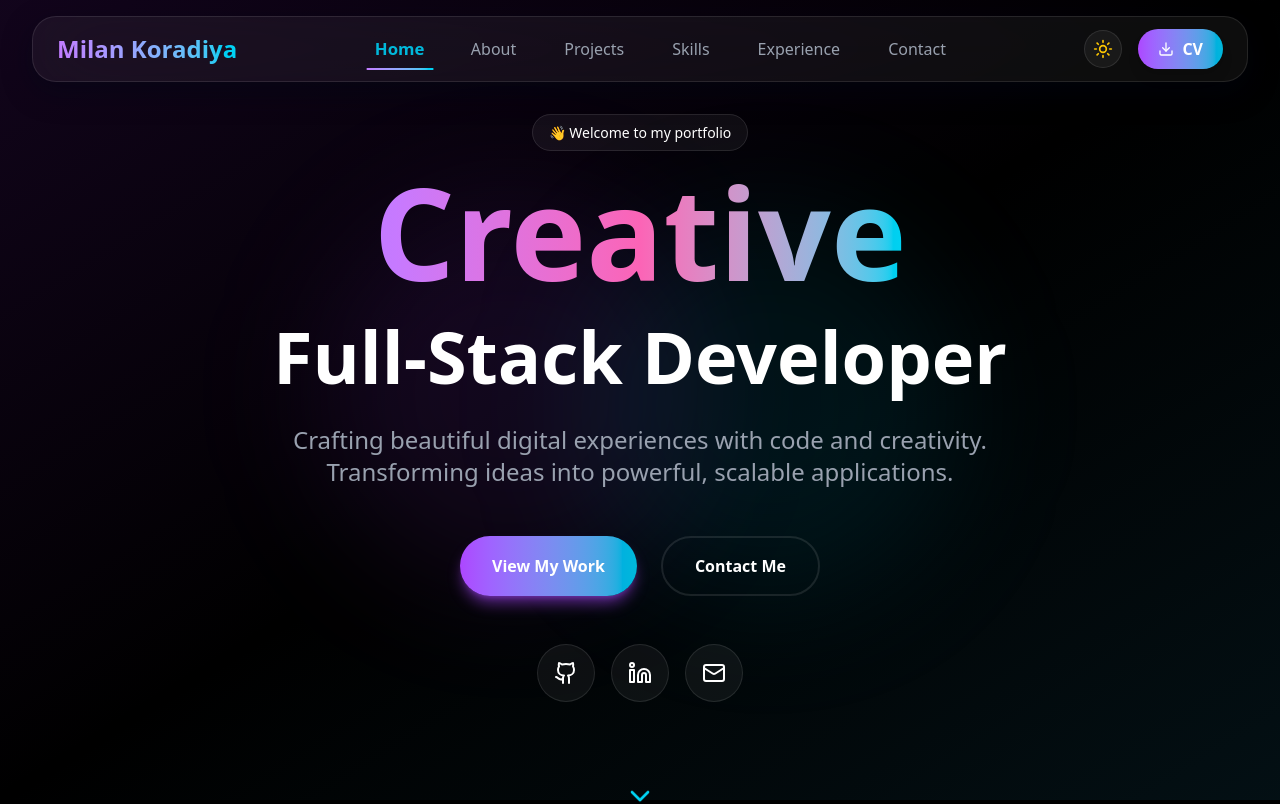
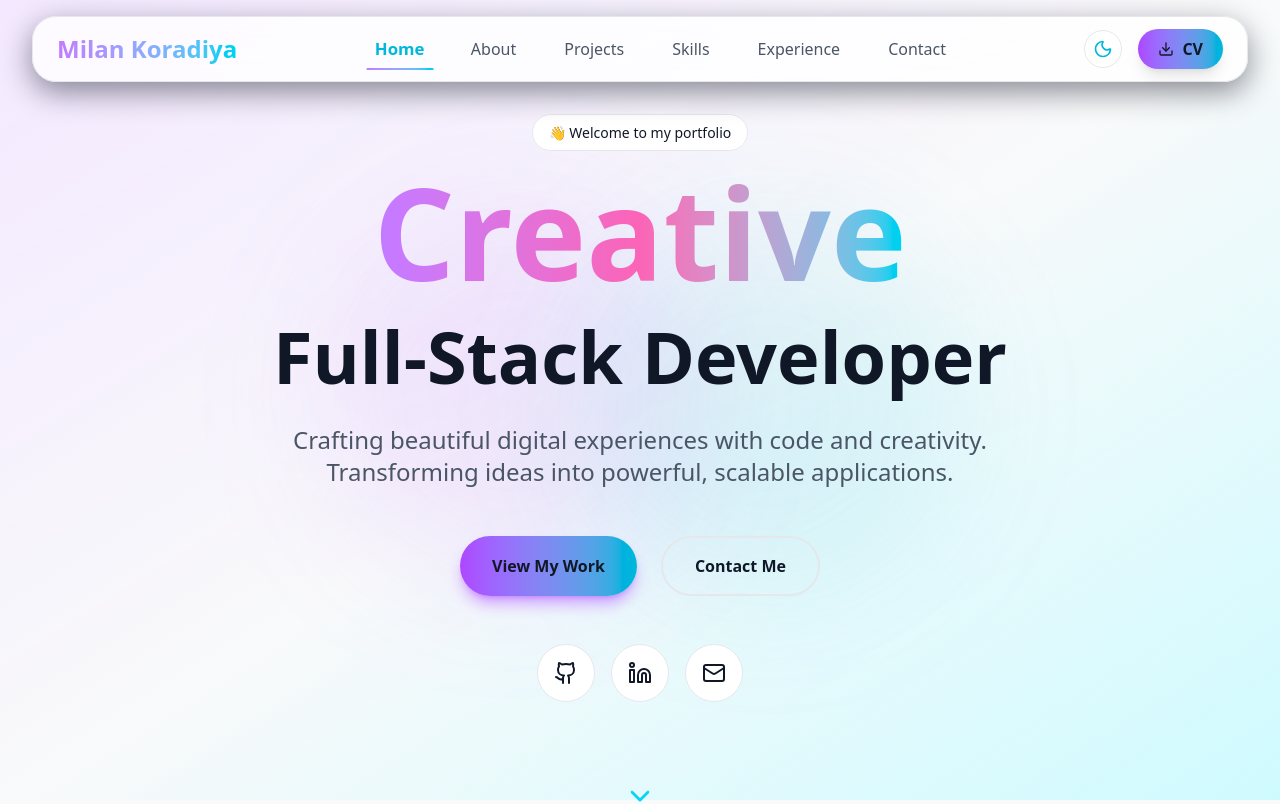
Before and after one commit to koradiyamilan12/portfolio, a React (Vite) app: page / in a window 1280 px wide. Shown: the top 804 px of the page. Built offline with nearby package versions, Linux system fonts and the light colour scheme.

Commit message:
feat(theme): add theme store using localStorage

```diff
--- /dev/null
+++ b/src/components/ThemeToggle.jsx
@@ -0,0 +1,18 @@
+import { Moon, Sun } from "lucide-react";
+import { useTheme } from "../context/ThemeContext";
+
+const ThemeToggle = () => {
+  const { theme, toggleTheme } = useTheme();
+
+  return (
+    <button
+      onClick={toggleTheme}
+      className="p-2 rounded-full bg-gray-200 dark:bg-gray-800 text-gray-800 dark:text-gray-200 transition-colors duration-200 hover:bg-gray-300 dark:hover:bg-gray-700 focus:outline-none focus:ring-2 focus:ring-offset-2 focus:ring-indigo-500 cursor-pointer"
+      aria-label="Toggle Theme"
+    >
+      {theme === "light" ? <Moon size={20} /> : <Sun size={20} />}
+    </button>
+  );
+};
+
+export default ThemeToggle;
--- a/src/components/common/Navbar.jsx
+++ b/src/components/common/Navbar.jsx
@@ -1,10 +1,9 @@
 import { Menu, X, Sun, Moon, Download } from "../../utils/icons";
 import { sections } from "../../data";
+import { useTheme } from "../../context/ThemeContext";
 
 const Navbar = ({
   theme,
-  darkMode,
-  setDarkMode,
   isMenuOpen,
   setIsMenuOpen,
   activeSection,
@@ -12,6 +11,8 @@ const Navbar = ({
   isNavHidden,
 }) => {
   const shouldHideNav = isNavHidden && !isMenuOpen;
+  const { theme: themeString, toggleTheme } = useTheme();
+  const darkMode = themeString === "dark";
 
   return (
     <nav
@@ -30,7 +31,7 @@ const Navbar = ({
             {/* Left: Logo / home button */}
             <button
               type="button"
-              className="cursor-pointer text-2xl font-bold bg-gradient-to-r from-purple-400 to-cyan-400 bg-clip-text text-transparent"
+              className="cursor-pointer text-2xl font-bold bg-linear-to-r from-purple-400 to-cyan-400 bg-clip-text text-transparent"
               onClick={() => scrollToSection("home")}
             >
               Milan Koradiya
@@ -50,7 +51,7 @@ const Navbar = ({
                 >
                   {item}
                   {activeSection === item && (
-                    <div className="absolute -bottom-1 left-1/2 transform -translate-x-1/2 w-16 h-0.5 rounded-full bg-gradient-to-r from-purple-400 to-cyan-400"></div>
+                    <div className="absolute -bottom-1 left-1/2 transform -translate-x-1/2 w-16 h-0.5 rounded-full bg-linear-to-r from-purple-400 to-cyan-400"></div>
                   )}
                 </button>
               ))}
@@ -59,7 +60,7 @@ const Navbar = ({
             {/* Right: actions */}
             <div className="hidden md:flex items-center gap-4">
               <button
-                onClick={() => setDarkMode(!darkMode)}
+                onClick={toggleTheme}
                 className={`cursor-pointer p-2 ${theme.cardBg} ${theme.border} border rounded-full ${theme.hover} transition-all duration-300`}
                 aria-label={
                   darkMode ? "Switch to light mode" : "Switch to dark mode"
@@ -76,7 +77,7 @@ const Navbar = ({
               <a
                 href="/cv.pdf"
                 download
-                className="cursor-pointer px-5 py-2 bg-gradient-to-r from-purple-500 to-cyan-500 rounded-full font-semibold hover:scale-105 transition-transform duration-300 shadow-lg flex items-center gap-2"
+                className="cursor-pointer px-5 py-2 bg-linear-to-r from-purple-500 to-cyan-500 rounded-full font-semibold hover:scale-105 transition-transform duration-300 shadow-lg flex items-center gap-2"
                 aria-label="Download CV"
               >
                 <Download className="w-4 h-4" />
@@ -87,7 +88,7 @@ const Navbar = ({
             {/* Mobile controls (right) */}
             <div className="md:hidden flex items-center gap-3">
               <button
-                onClick={() => setDarkMode(!darkMode)}
+                onClick={toggleTheme}
                 className={`p-2 ${theme.cardBg} ${theme.border} border rounded-full`}
                 aria-label={
                   darkMode ? "Switch to light mode" : "Switch to dark mode"
@@ -144,7 +145,7 @@ const Navbar = ({
                 <a
                   href="/cv.pdf"
                   download
-                  className="flex-1 text-center px-4 py-2 rounded-full bg-gradient-to-r from-purple-500 to-cyan-500 font-semibold"
+                  className="flex-1 text-center px-4 py-2 rounded-full bg-linear-to-r from-purple-500 to-cyan-500 font-semibold"
                 >
                   Download CV
                 </a>
--- /dev/null
+++ b/src/context/ThemeContext.jsx
@@ -0,0 +1,47 @@
+import { createContext, useContext, useEffect, useState } from "react";
+
+const ThemeContext = createContext();
+
+export const ThemeProvider = ({ children }) => {
+  const [theme, setTheme] = useState(() => {
+    // Check local storage first
+    const storedTheme = localStorage.getItem("theme");
+    if (storedTheme) {
+      return storedTheme;
+    }
+    // If not in local storage, check system preference
+    if (window.matchMedia("(prefers-color-scheme: dark)").matches) {
+      return "dark";
+    }
+    return "light";
+  });
+
+  useEffect(() => {
+    const root = window.document.documentElement;
+
+    // Remove the old theme class and add the new one
+    root.classList.remove("light", "dark");
+    root.classList.add(theme);
+
+    // Save to local storage
+    localStorage.setItem("theme", theme);
+  }, [theme]);
+
+  const toggleTheme = () => {
+    setTheme((prevTheme) => (prevTheme === "light" ? "dark" : "light"));
+  };
+
+  return (
+    <ThemeContext.Provider value={{ theme, toggleTheme }}>
+      {children}
+    </ThemeContext.Provider>
+  );
+};
+
+export const useTheme = () => {
+  const context = useContext(ThemeContext);
+  if (context === undefined) {
+    throw new Error("useTheme must be used within a ThemeProvider");
+  }
+  return context;
+};
--- a/src/index.css
+++ b/src/index.css
@@ -1,4 +1,5 @@
 @import "tailwindcss";
+@variant dark (&:where(.dark, .dark *));
 
 /* Global smooth behaviors */
 html {
@@ -10,7 +11,8 @@ body {
   -webkit-user-select: none;
 }
 
-input, textarea {
+input,
+textarea {
   user-select: text;
   -webkit-user-select: text;
 }
--- a/src/pages/Homepage.jsx
+++ b/src/pages/Homepage.jsx
@@ -22,11 +22,14 @@ import {
 } from "../data";
 import { getTheme } from "../utils/theme.js";
 
+import { useTheme } from "../context/ThemeContext";
+
 const Homepage = () => {
   const [isMenuOpen, setIsMenuOpen] = useState(false);
   const [scrollY, setScrollY] = useState(0);
   const [activeSection, setActiveSection] = useState("home");
-  const [darkMode, setDarkMode] = useState(true);
+  const { theme: themeString } = useTheme();
+  const darkMode = themeString === "dark";
   const [showScrollTop, setShowScrollTop] = useState(false);
 
   const [isVisible, setIsVisible] = useState({});
@@ -124,7 +127,7 @@ const Homepage = () => {
     >
       <div className="fixed inset-0 z-0">
         <div
-          className={`absolute inset-0 bg-gradient-to-br ${theme.gradient1} via-transparent ${theme.gradient2} transition-colors duration-500`}
+          className={`absolute inset-0 bg-linear-to-br ${theme.gradient1} via-transparent ${theme.gradient2} transition-colors duration-500`}
         ></div>
         <div
           className="absolute top-1/4 left-1/4 w-96 h-96 bg-purple-500/10 rounded-full blur-3xl transition-all duration-500"
@@ -142,8 +145,6 @@ const Homepage = () => {
 
       <Navbar
         theme={theme}
-        darkMode={darkMode}
-        setDarkMode={setDarkMode}
         isMenuOpen={isMenuOpen}
         setIsMenuOpen={setIsMenuOpen}
         activeSection={activeSection}
@@ -182,7 +183,7 @@ const Homepage = () => {
       {showScrollTop && (
         <button
           onClick={scrollToTop}
-          className="cursor-pointer fixed bottom-8 right-8 p-4 bg-gradient-to-r from-purple-500 to-cyan-500 rounded-full shadow-lg hover:scale-110 transition-all duration-300 z-50"
+          className="cursor-pointer fixed bottom-8 right-8 p-4 bg-linear-to-r from-purple-500 to-cyan-500 rounded-full shadow-lg hover:scale-110 transition-all duration-300 z-50"
           aria-label="Scroll to top"
         >
           <ArrowUp className="w-6 h-6" aria-hidden="true" />
```
Also changed, not shown: src/main.jsx (+9 -5 lines).
